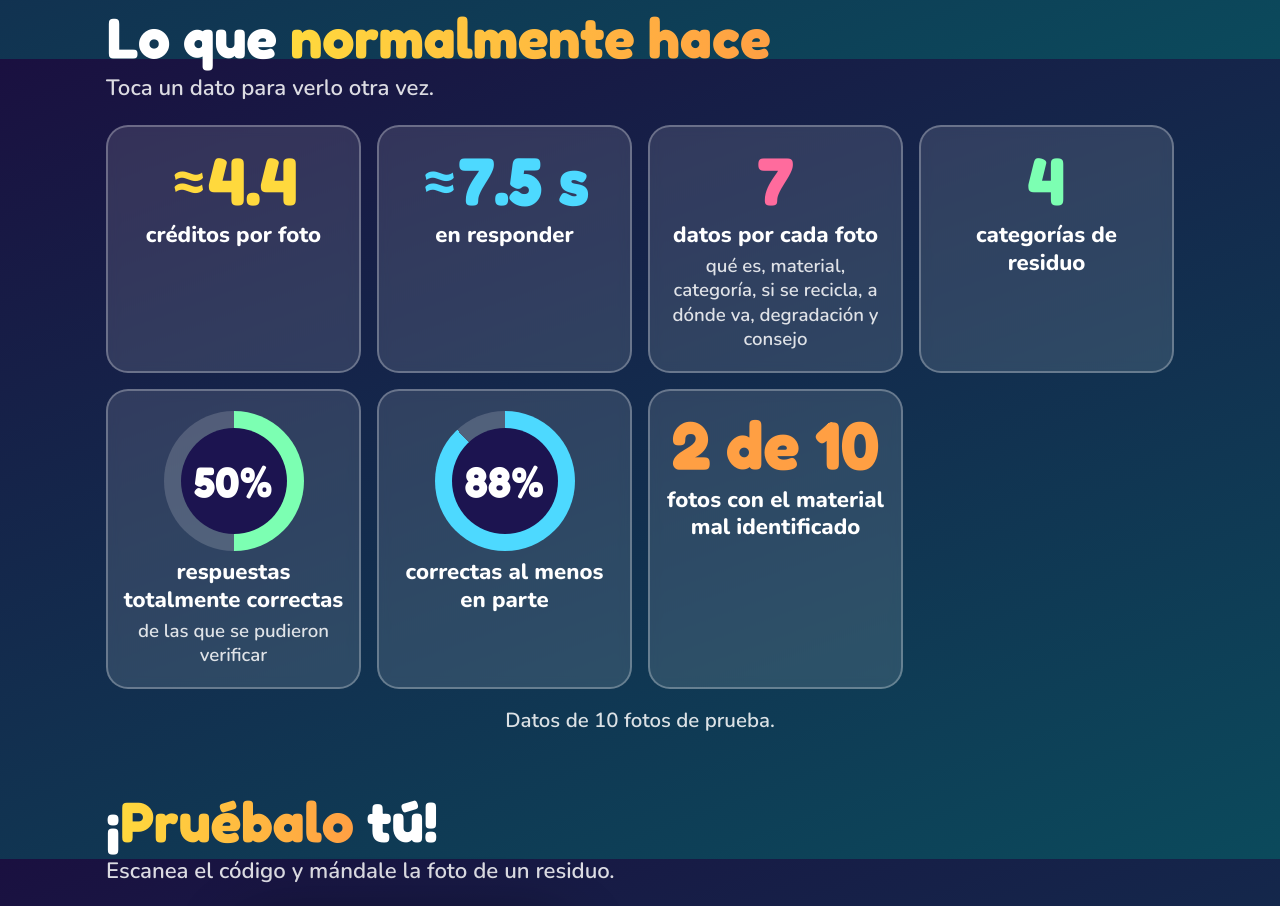
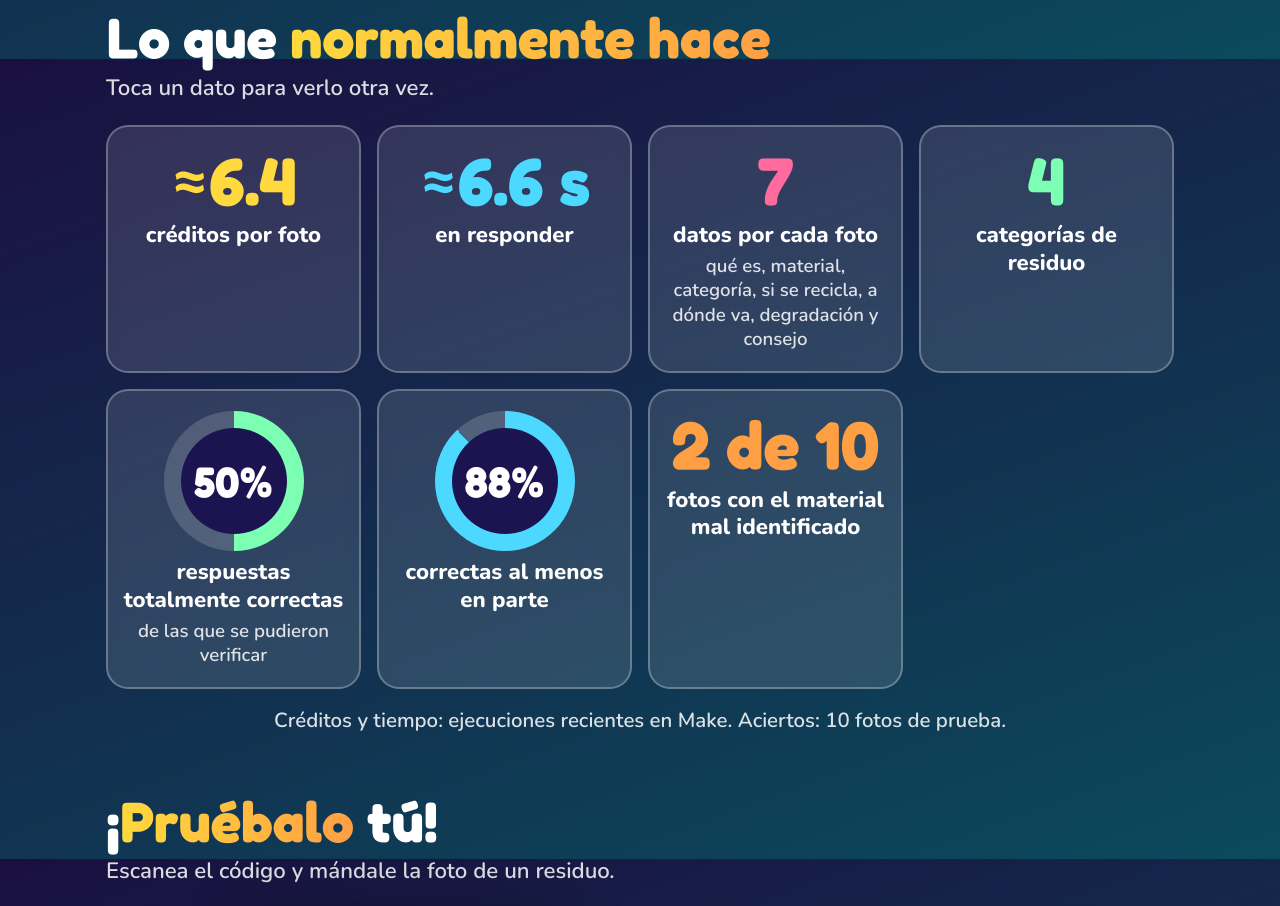
Before and after one commit to roblescamposcarlos-beep/Clasificador_Residuos_Web, a plain HTML site: page index.html in a window 1280 px wide. Shown: the part 1541-2447 px from the top of the page. Drawn offline with nearby package versions, Linux system fonts and the light colour scheme.

Commit message:
Actualiza datos de creditos y tiempo

```diff
--- a/index.html
+++ b/index.html
@@ -705,7 +705,7 @@
   <h2>Lo que <span>normalmente hace</span></h2>
   <p class="pista">Toca un dato para verlo otra vez.</p>
   <div class="datos" id="listaDatos"></div>
-  <p class="nota">Datos de 10 fotos de prueba.</p>
+  <p class="nota">Créditos y tiempo: ejecuciones recientes en Make. Aciertos: 10 fotos de prueba.</p>
 </section>
 
 
@@ -985,8 +985,8 @@
 
   /* ---------- Datos animados ---------- */
   var DATOS = [
-    { c: "d1", v: 4.4, dec: 1, pre: "≈", suf: "", t: "créditos por foto" },
-    { c: "d2", v: 7.5, dec: 1, pre: "≈", suf: " s", t: "en responder" },
+    { c: "d1", v: 6.4, dec: 1, pre: "≈", suf: "", t: "créditos por foto" },
+    { c: "d2", v: 6.6, dec: 1, pre: "≈", suf: " s", t: "en responder" },
     { c: "d3", v: 7, dec: 0, pre: "", suf: "", t: "datos por cada foto", s: "qué es, material, categoría, si se recicla, a dónde va, degradación y consejo" },
     { c: "d4", v: 4, dec: 0, pre: "", suf: "", t: "categorías de residuo" },
     { c: "d5", v: 50, dec: 0, pre: "", suf: "%", t: "respuestas totalmente correctas", s: "de las que se pudieron verificar", anillo: true },
```
